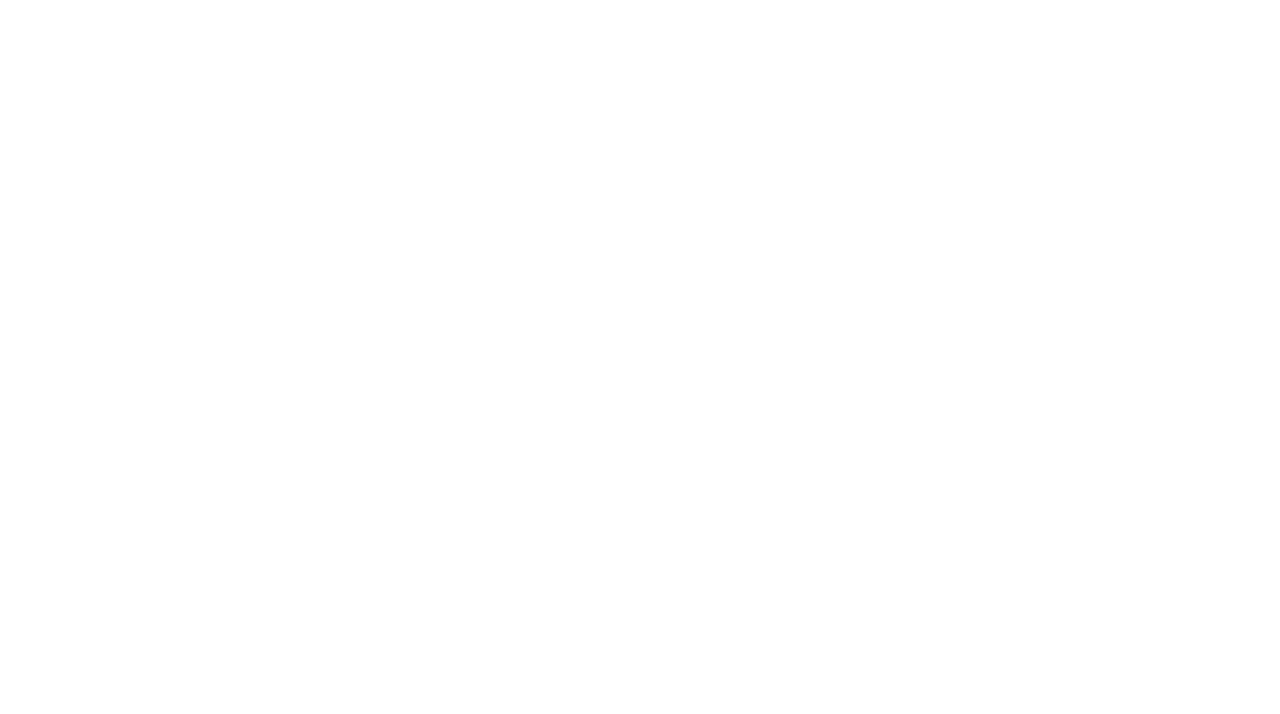
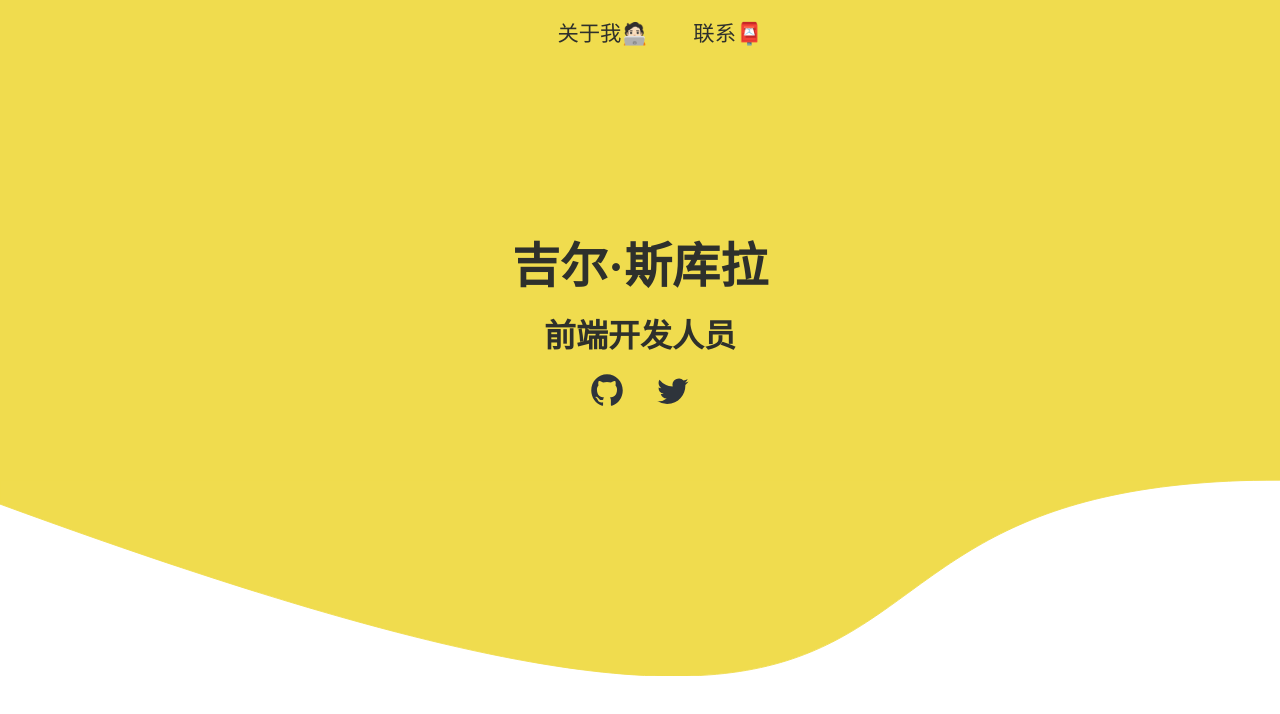
Before and after one commit to liminmsn/webanimate, a website built with Vite: page index.html in a window 1280 px wide. Built offline with nearby package versions, Linux system fonts and the light colour scheme; a web font is replaced by a local one.

Commit message:
初始化头部

```diff
--- a/index.html
+++ b/index.html
@@ -1,13 +1,40 @@
 <!DOCTYPE html>
 <html lang="zh">
+
 <head>
     <meta charset="UTF-8">
     <meta name="viewport" content="width=device-width, initial-scale=1.0">
-    <title>web</title>
+    <title>🧑🏻‍💻</title>
     <link rel="stylesheet" href="./style.css">
     <script type="module" src="./main.ts"></script>
 </head>
+
 <body>
+    <div class="one">
+        <div class="bar">
+            <span>关于我🧑🏻‍💻</span>
+            <span>联系📮</span>
+        </div>
+        <div class="tle">
+            <span>吉尔·斯库拉</span>
+            <span>前端开发人员</span>
+            <div class="icon">
+                <svg width="24" height="24" viewBox="0 0 24 24" fill="none" xmlns="http://www.w3.org/2000/svg"
+                    class="⭐️yxgjrx-0 w-6 h-6 md:w-8 md:h-8" q:key="yr_5">
+                    <path fill-rule="evenodd" clip-rule="evenodd"
+                        d="M12 1.5C6.202 1.5 1.5 6.319 1.5 12.267c0 4.758 3.01 8.79 7.181 10.214.525.099.717-.234.717-.52 0-.258-.009-.933-.014-1.833-2.92.652-3.539-1.444-3.539-1.444-.478-1.242-1.167-1.575-1.167-1.575-.951-.67.07-.656.07-.656 1.055.075 1.608 1.111 1.608 1.111.938 1.645 2.457 1.172 3.056.895.094-.693.366-1.171.666-1.439-2.33-.272-4.781-1.195-4.781-5.32 0-1.177.408-2.137 1.078-2.887-.108-.272-.469-1.37.103-2.85 0 0 .881-.291 2.888 1.101a9.836 9.836 0 0 1 2.63-.36c.89.004 1.79.121 2.629.36 2.006-1.392 2.883-1.101 2.883-1.101.572 1.48.21 2.578.103 2.85.67.754 1.078 1.715 1.078 2.887 0 4.134-2.456 5.044-4.795 5.31.375.334.712.99.712 1.993 0 1.44-.014 2.602-.014 2.953 0 .286.188.624.722.516 4.181-1.42 7.186-5.452 7.186-10.205C22.5 6.32 17.798 1.5 12 1.5Z"
+                        fill="#2E343B" class="yxgjrx-0"></path>
+                </svg>
+                <svg width="24" height="24" viewBox="0 0 24 24" fill="none" xmlns="http://www.w3.org/2000/svg"
+                    class="⭐️yxgjrx-0 w-6 h-6 md:w-8 md:h-8" q:key="yr_6">
+                    <path
+                        d="M22.368 6.378c-.767.34-1.592.57-2.458.673a4.286 4.286 0 0 0 1.881-2.367 8.565 8.565 0 0 1-2.716 1.039 4.279 4.279 0 0 0-7.29 3.902 12.148 12.148 0 0 1-8.82-4.47 4.257 4.257 0 0 0-.58 2.15c0 1.485.756 2.795 1.904 3.562a4.267 4.267 0 0 1-1.938-.536v.055a4.282 4.282 0 0 0 3.432 4.195 4.305 4.305 0 0 1-1.932.073 4.283 4.283 0 0 0 3.996 2.971 8.583 8.583 0 0 1-6.334 1.772 12.108 12.108 0 0 0 6.559 1.922c7.87 0 12.173-6.52 12.173-12.173 0-.186-.004-.37-.012-.554a8.667 8.667 0 0 0 2.135-2.214Z"
+                        fill="#2E343B" class="⭐️yxgjrx-0"></path>
+                </svg>
+            </div>
+        </div>
+    </div>
+    <svg xmlns="http://www.w3.org/2000/svg" viewBox="0 69 1434 219.8" class="bg-white"><path d="m 0 96 C 1224 545 783 69 1434 69 H 0 Z" fill="rgb(240, 220, 78)" stroke="rgb(240, 220, 78)"></path></svg>
+</body>
 
-</body>
 </html>
--- a/main.ts
+++ b/main.ts
@@ -0,0 +1,5 @@
+import { Title } from './src/module';
+
+window.onload = function () {
+    new Title();
+}
--- /dev/null
+++ b/src/module.ts
@@ -0,0 +1,5 @@
+import { Title } from "./view/Title";
+
+export {
+    Title
+}
--- /dev/null
+++ b/src/view/Title.ts
@@ -0,0 +1,7 @@
+export class Title {
+    constructor() {
+        // document.title = Math.random().toString(32).slice(2);
+        setInterval(() => {
+        }, 1000);
+    }
+}
--- a/style.css
+++ b/style.css
@@ -0,0 +1,66 @@
+.one .icon svg {
+    &:not(&:first-child) {
+        margin-left: 2vh;
+    }
+}
+
+.one .icon {
+    display: inline-block;
+    margin-top: 2vh;
+    scale: 1.5;
+}
+
+.one .tle span {
+    display: block;
+    font-size: 6vh;
+    font-weight: bold;
+
+    &:nth-child(2) {
+        font-size: 4vh;
+        margin-block: 10pt;
+        margin-bottom: 5pt;
+    }
+}
+
+.one .tle {
+    margin-top: 15%;
+    text-align: center;
+    /* text-emphasis: filled double-circle #ffb703; */
+}
+
+.one .bar span {
+    margin-left: 5vh;
+    user-select: none;
+    cursor: pointer;
+}
+
+.one .bar {
+    font-family: 'eyfst';
+    text-align: center;
+    font-size: 16pt;
+    max-height: 4%;
+}
+
+.one {
+    box-sizing: border-box;
+    width: 100vw;
+    height: 60vh;
+    padding-top: 2vh;
+    background-color: rgb(240, 220, 78);
+}
+
+* {
+    margin: 0;
+    padding: 0;
+}
+
+body {
+    color: #2e302c;
+    overflow-x: hidden;
+    overflow-y: auto;
+}
+
+@font-face {
+    font-family: 'eyfst';
+    src: url("./public/font/尔雅风神体.ttf") format("truetype");
+}
```
Also changed, not shown: 2 other files.
